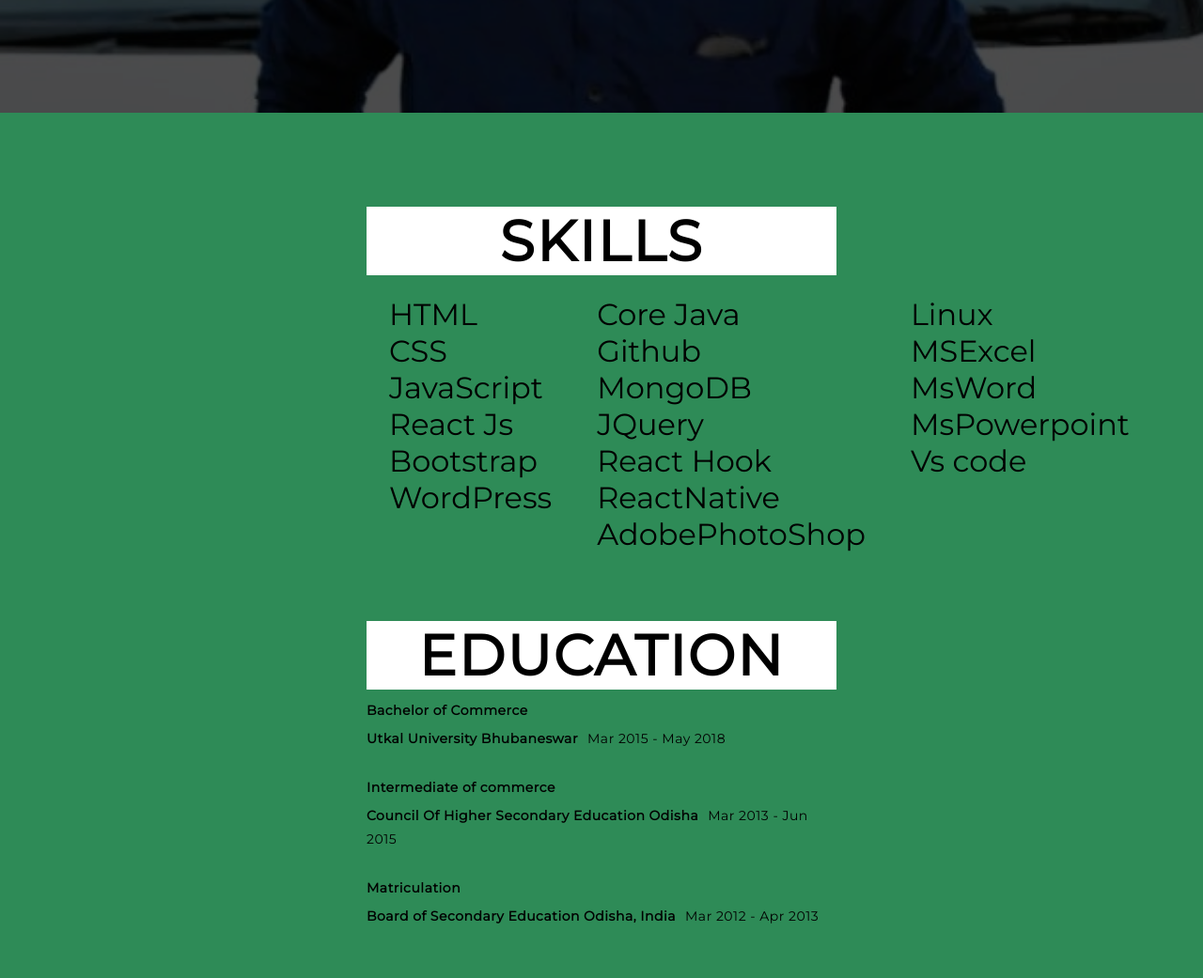
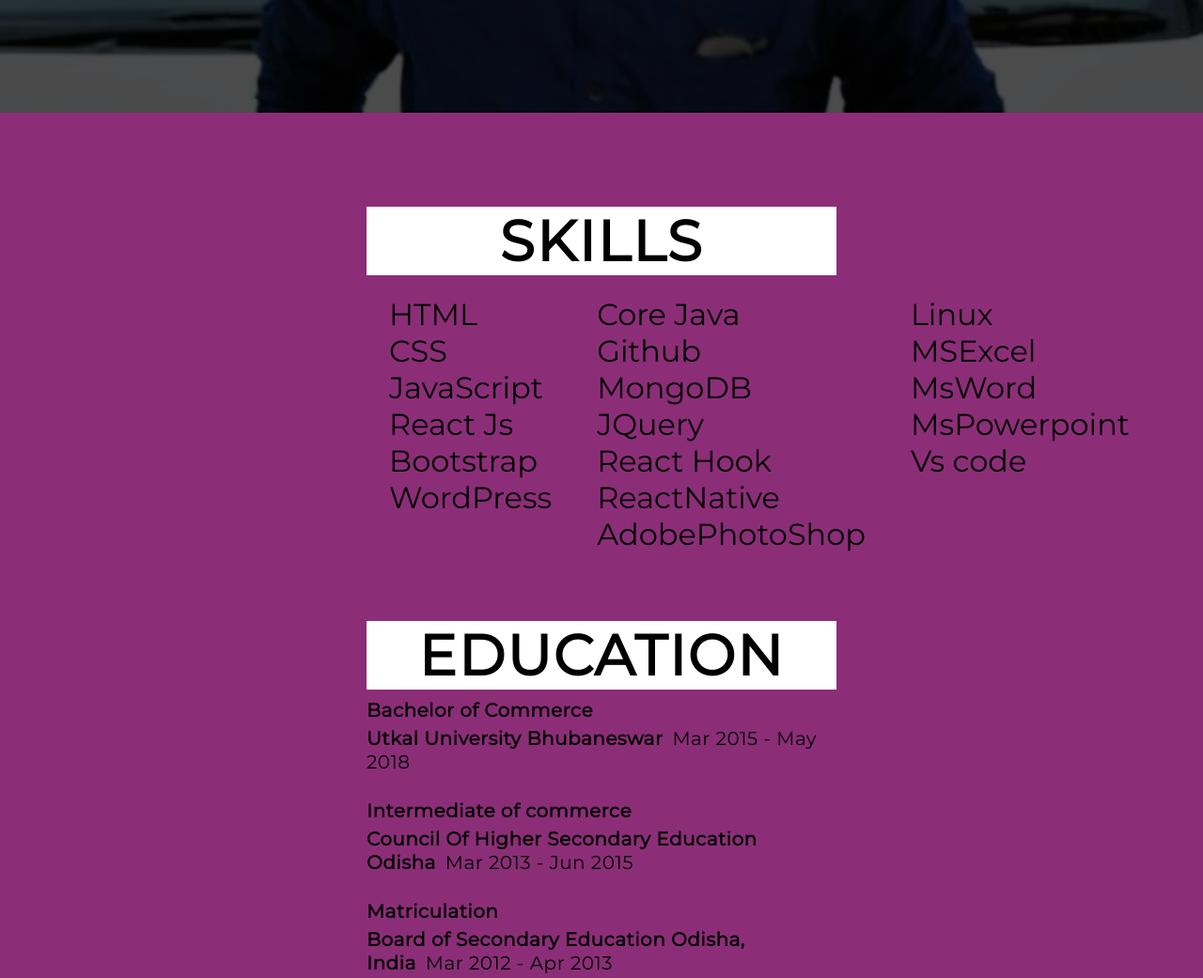
Before and after one commit to ranasinghamiya/My_PortFolio, a plain HTML site: page index.html in a window 1280 px wide. Shown: the part 680-1721 px from the top of the page at 94% size. Drawn offline with Linux system fonts and the light colour scheme.

Commit message:
Update style.css

```diff
--- a/style.css
+++ b/style.css
@@ -269,7 +269,7 @@ p {
 /* Education Section */
 
 	#services .services {
-		background-color: rgb(46, 139, 87);
+		background-color: rgb(139, 46, 119);
 		flex-direction: column;
 		text-align: center;
 		max-width: 1500px;
@@ -305,6 +305,7 @@ p {
 	.education p{
 		font-weight: 1000;
 		text-align: left;
+		font-size: 20px;
 	}
 	p span{
 		padding-left: 10px;
```
